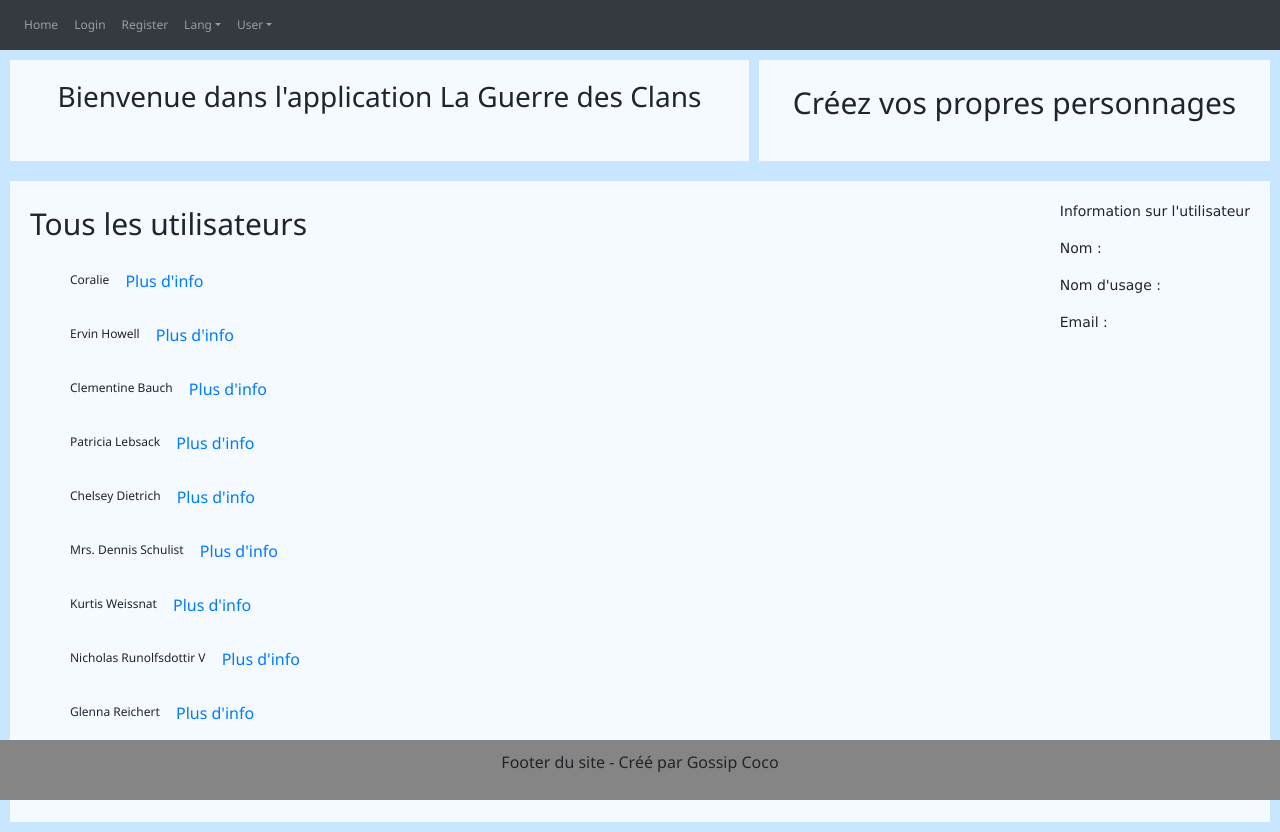
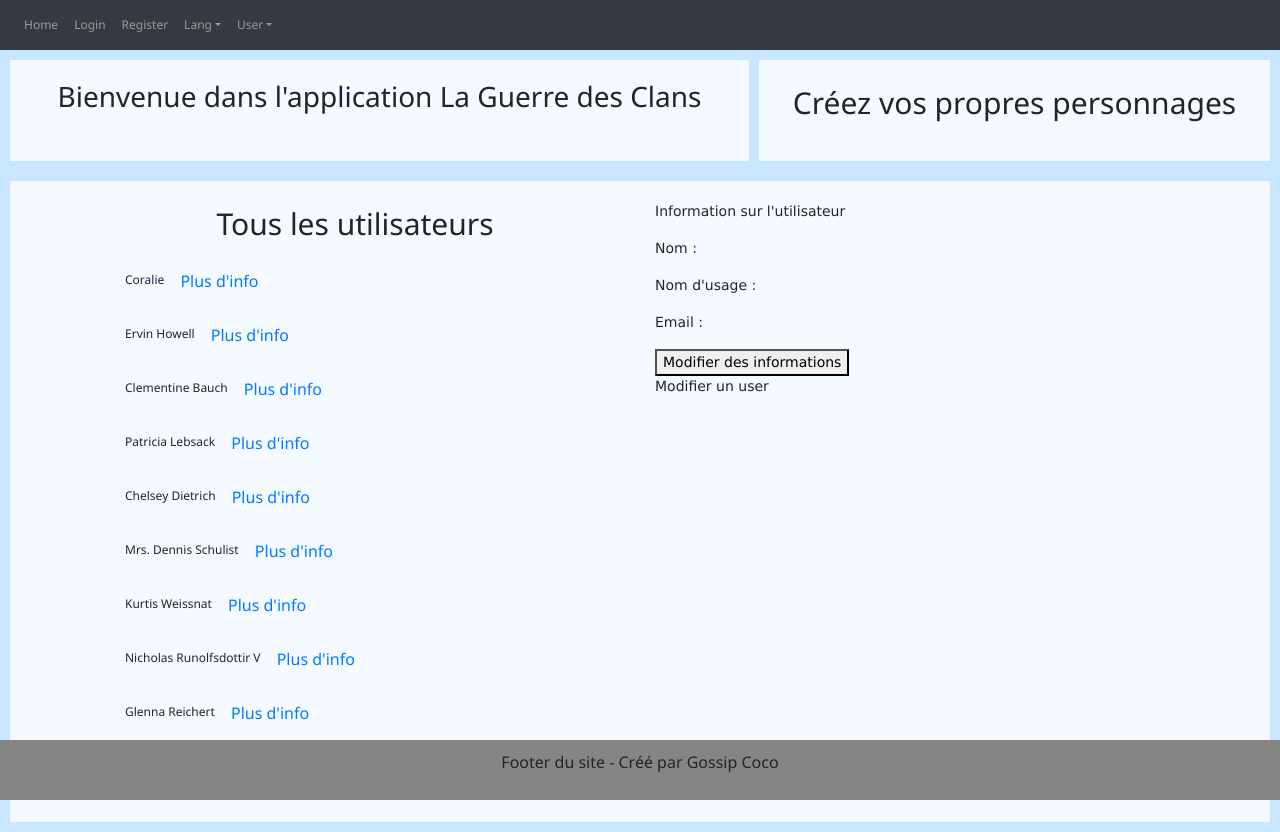
Before and after one commit to GossipCoco/appliVue, a Vue app: page /#/ in a window 1280 px wide. Built offline with nearby package versions, Linux system fonts and the light colour scheme; no server answers.

Commit message:
fix sass

```diff
--- a/src/assets/css/text.css
+++ b/src/assets/css/text.css
@@ -1,5 +1,5 @@
 @import 'variables.scss';
-.user-list{
+.user-list ul li{
     text-align: left;
 }
 .user-personnal-info {
--- a/src/components/MainContain.vue
+++ b/src/components/MainContain.vue
@@ -11,11 +11,19 @@
   </div>
   <div class="grid-item item5">
     <div class="users-container">
-      <div class="user-list">
-      <user-list v-bind:usersList="userDatas" v-on:show-info-user="setUser"/>
-      </div>
-      <div class="user-information">
-        <user-details  v-bind:usrInfo="userPersonnalInfo"></user-details>
+      <div class="container">
+        <div class="row  align-items-start">
+          <div class="col">
+            <div class="user-list">
+              <user-list v-bind:usersList="userDatas" v-on:show-info-user="setUser"/>
+            </div>
+          </div>
+          <div class="col">
+            <div class="user-information">
+              <user-details  v-bind:usrInfo="userPersonnalInfo"></user-details>
+            </div>
+          </div>
+        </div>
       </div>
     </div>
   </div>
--- a/src/components/Users/UserDetails.vue
+++ b/src/components/Users/UserDetails.vue
@@ -5,11 +5,17 @@
         <p>Nom : {{ usrInfo.name }}</p>
         <p>Nom d'usage : {{ usrInfo.username }}</p>
         <p>Email : {{ usrInfo.email }}</p>
+        <button>Modifier des informations</button>
+        <user-form-edit></user-form-edit>
     </div>
 </template>
 <script>
+import UserFormEdit from './UserFormEdit.vue'
 export default {
     name: 'UserDetails',
-    props: ['usrInfo']
-}
+    props: ['usrInfo'],
+    components:{
+        'user-form-edit': UserFormEdit
+    }
+    }
 </script>
```
